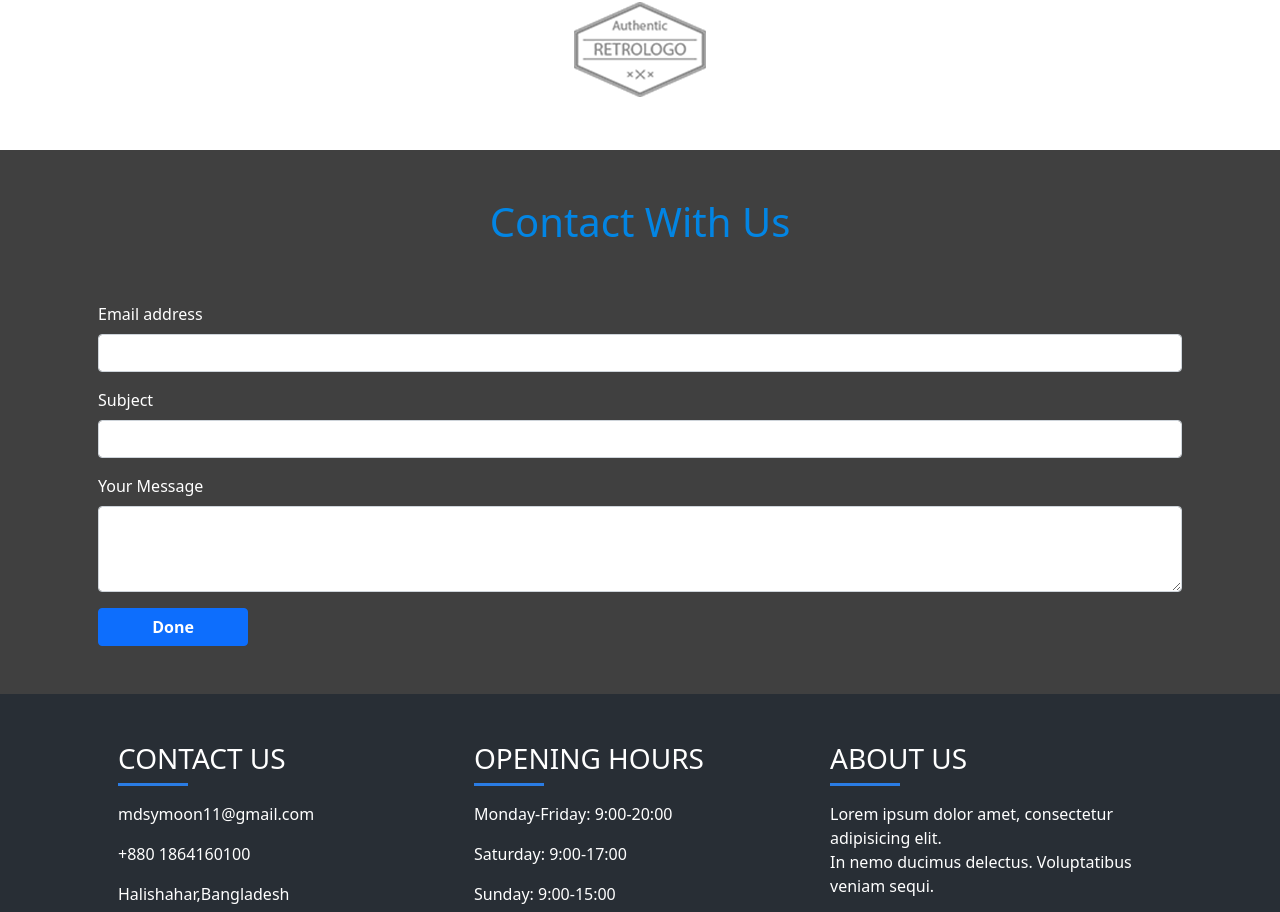
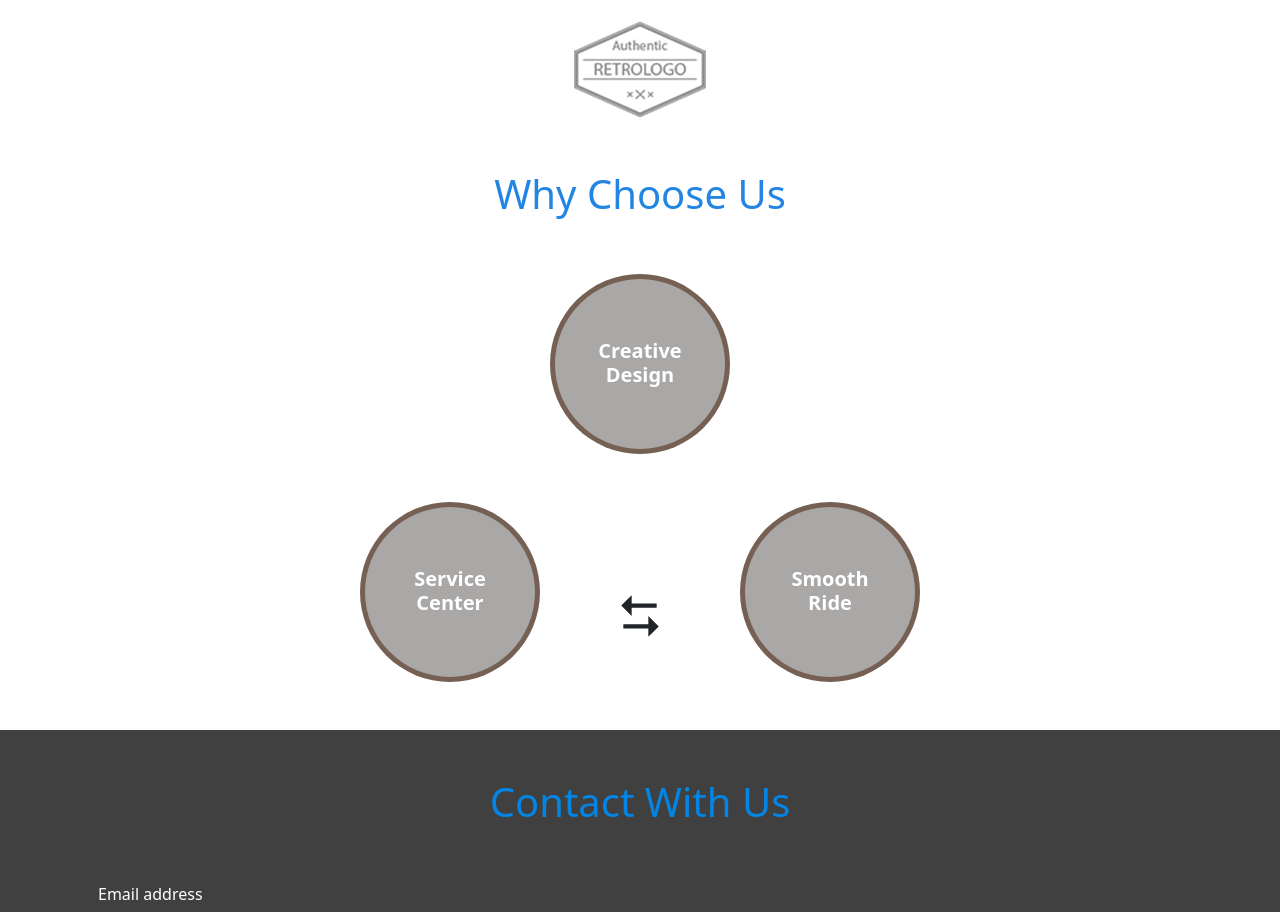
Before and after one commit to mdsymoon/rental-rides, a React (Create React App) app: page / in a window 1280 px wide. Shown: the part 1800-2712 px from the top of the page. Built offline with nearby package versions, Linux system fonts and the light colour scheme.

Commit message:
circle-component

```diff
--- /dev/null
+++ b/src/Components/HomePage/Circle/Circle.css
@@ -0,0 +1,17 @@
+.circle{
+    border: 5px solid rgba(110, 87, 72, 0.877);
+    text-align: center;
+    padding-top: 60px;
+    height:180px;
+    width:180px;
+    margin: auto;
+    font-weight: bold;
+    border-radius:50%;
+    background-color:rgb(170, 167, 167);
+    color:white;
+
+}
+.arrow-icon{
+    width: 200px;
+    font-size: 50px;
+}
--- /dev/null
+++ b/src/Components/HomePage/Circle/Circle.js
@@ -0,0 +1,21 @@
+import React from 'react';
+import "./Circle.css";
+import {RiArrowLeftRightFill} from "react-icons/ri"
+
+const Circle = () => {
+    return (
+        <div>
+            <h1 className="text-center" style={{color:"#2285E4"}}>Why Choose Us</h1>
+            <div className="p-5">
+                <h5  className="circle">Creative <br/> Design</h5>
+            </div>
+            <div className="d-flex  justify-content-center align-items-center">
+                <div className="mb-5"><h5 className="circle">Service <br/> Center</h5></div>
+                <RiArrowLeftRightFill className="arrow-icon"/>
+                <div className="mb-5"><h5 className="circle">Smooth <br/> Ride</h5></div>
+            </div>
+        </div>
+    );
+};
+
+export default Circle;
--- a/src/Components/HomePage/Clients/Clients.js
+++ b/src/Components/HomePage/Clients/Clients.js
@@ -10,7 +10,7 @@ const Clients = () => {
         <div className="clients ">
            <div className="container">
            <div className="text-center pt-5">
-           <h1 style={{color:"#4A5764"}}>Our Clients</h1>
+           <h1 style={{color:"#0285E4", paddingBottom:'20px'}}>Our Clients</h1>
            <p>It is a long established fact that a reader will be distracted by the readable content of a page <br/> when looking at its layout</p>
            </div>
            <div className="flex  justify-content-center text-center">
--- a/src/Components/HomePage/Home/Home.js
+++ b/src/Components/HomePage/Home/Home.js
@@ -1,20 +1,20 @@
-import React from 'react';
-import Clients from '../Clients/Clients';
-import Contact from '../Contact/Contact';
-import Footer from '../Footer/Footer';
-import Header from '../Header/Header';
-import Introduce from './../Introduce/Introduce';
+import React from "react";
+import Circle from "../Circle/Circle";
+import Clients from "../Clients/Clients";
+import Contact from "../Contact/Contact";
+import Footer from "../Footer/Footer";
+import Header from "../Header/Header";
+import Introduce from "./../Introduce/Introduce";
 
 const Home = () => {
   return (
     <div>
       <Header></Header>
       <Introduce></Introduce>
-
       <Clients></Clients>
+      <Circle></Circle>
       <Contact></Contact>
       <Footer></Footer>
-
     </div>
   );
 };
--- a/src/Components/HomePage/Introduce/Introduce.css
+++ b/src/Components/HomePage/Introduce/Introduce.css
@@ -1,6 +1,7 @@
 .introduce-title {
   text-align: center;
   font-family: Cambria, Cochin, Georgia, Times, "Times New Roman", serif;
+  color:#0285E4;
 }
 .introduce-text {
   text-align: center;
```
Lines whose indentation alone changed are shown as unchanged.
